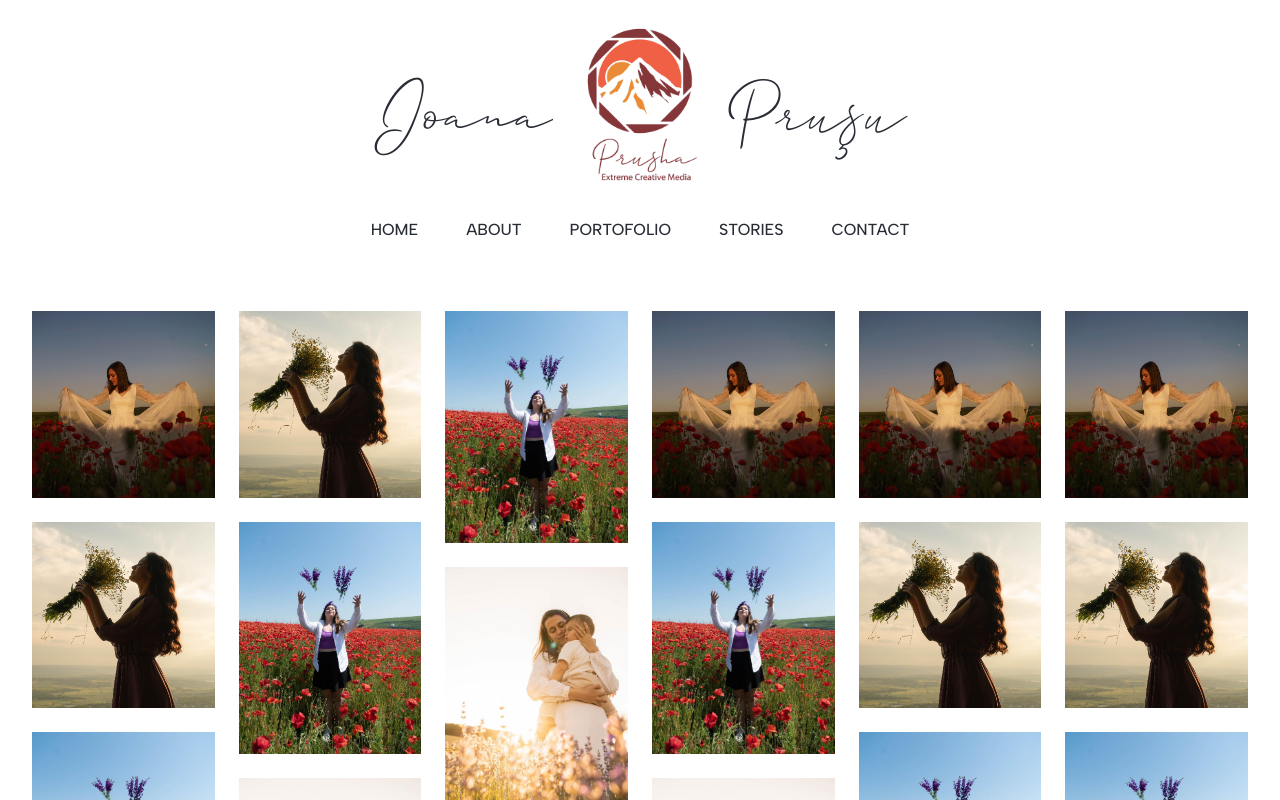
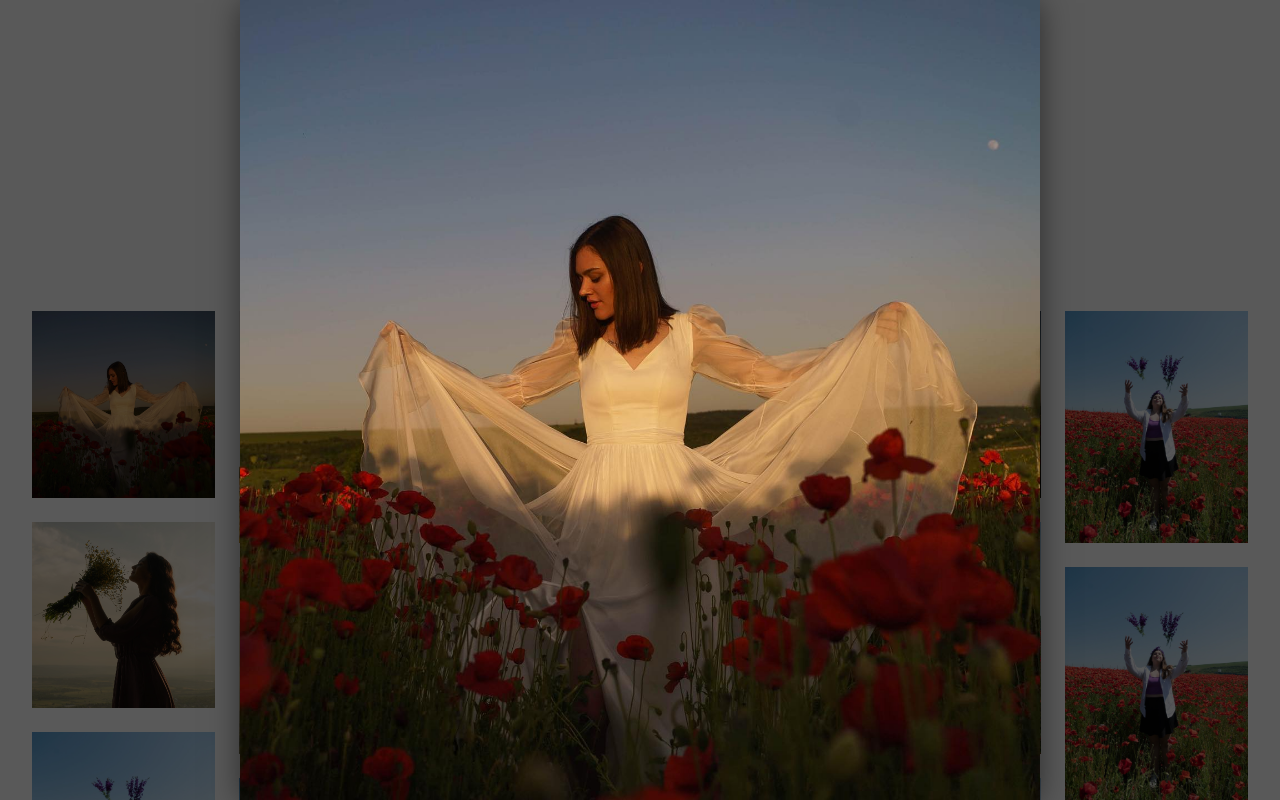
Before and after one commit to mihaismolenski/prushamedia.ro, a React (Create React App) app: page /portofolio in a window 1280 px wide. Both pictures are taken after a click on the element 123 px from the left and 404 px from the top of the page. Shown: the top 800 px of the page. Built offline with nearby package versions, Linux system fonts and the light colour scheme.

Commit message:
Add gallery for portofolio

```diff
--- /dev/null
+++ b/src/components/gallery/gallery.scss
@@ -0,0 +1,40 @@
+@import "../../scss/variables.scss";
+
+.gallery-background {
+  width: auto;
+  position: fixed;
+  background: rgba(0, 0, 0, 0.65);
+  left: 0;
+  right: 0;
+  top: 0;
+  bottom: 0;
+  z-index: 99;
+
+  &.visible {
+    visibility: visible;
+  }
+
+  &.hidden {
+    visibility: hidden;
+  }
+}
+
+.gallery-wrapper {
+  z-index: 100;
+  position: fixed;
+  left: 0;
+  top: 0;
+  right: 0;
+  margin: auto;
+  opacity: 1;
+  width: fit-content;
+
+  .gallery-content {
+    position: relative;
+    box-sizing: border-box;
+    z-index: 100;
+    box-shadow: 0 0.1875rem 1.875rem #00000080;
+    height: 100vh;
+    display: flex;
+  }
+}
--- /dev/null
+++ b/src/components/gallery/gallery.tsx
@@ -0,0 +1,29 @@
+import "./gallery.scss";
+
+export interface GalleryProps {
+  handleClose: Function;
+  images: string[];
+  selectedPhoto: number;
+}
+
+export const Gallery = ({
+  handleClose,
+  images,
+  selectedPhoto,
+}: GalleryProps) => {
+  return (
+    <>
+      <div
+        className="gallery-background"
+        onClick={() => handleClose && handleClose()}
+      ></div>
+      <div className="gallery-wrapper">
+        <div className="gallery-content">
+          <img alt="gallery" src={images[selectedPhoto]} />
+        </div>
+      </div>
+    </>
+  );
+};
+
+export default Gallery;
--- a/src/components/index.ts
+++ b/src/components/index.ts
@@ -9,3 +9,4 @@ export * from "./carousel/carousel";
 export * from "./about-me/about-me";
 export * from "./story-card/story-card";
 export * from "./scroll-to-top/scroll-to-top";
+export * from "./gallery/gallery";
--- a/src/features/portofolio/portofolio.tsx
+++ b/src/features/portofolio/portofolio.tsx
@@ -1,80 +1,94 @@
+import { useEffect, useState } from "react";
+
 import "./portofolio.scss";
 import story1Img from "../../gallery/stories/story1.jpeg";
 import story2Img from "../../gallery/stories/story2.jpeg";
 import story3Img from "../../gallery/stories/story3.jpeg";
 import story4Img from "../../gallery/stories/story4.jpeg";
+import { Gallery } from "../../components";
 
 export const Portofolio = () => {
+  const [showGallery, setShowGallery] = useState(false);
+  const [noColumns] = useState(6);
+  const [selectedPhoto, setSelectedPhoto] = useState(0);
+
+  useEffect(() => {
+    document.body.style.overflow = !showGallery ? "unset" : "hidden";
+    //if body has scrollbar visible
+    if (document.body.scrollHeight > document.body.clientHeight) {
+      document.body.style.borderRight = !showGallery
+        ? "unset"
+        : "0.25rem solid #0f0f0f";
+    }
+  }, [showGallery]);
+
+  const photos: string[] = [
+    story1Img,
+    story2Img,
+    story3Img,
+    story4Img,
+    story2Img,
+    story3Img,
+    story4Img,
+    story2Img,
+    story1Img,
+    story3Img,
+    story4Img,
+    story2Img,
+    story1Img,
+    story3Img,
+    story3Img,
+    story3Img,
+    story3Img,
+    story1Img,
+  ];
+
+  const remainingPhotosNo = photos.length % noColumns;
+
   return (
     <div className="portofolio">
       <div className="portofolio-content">
-        <div className="column">
-          <div>
-            <img alt="portofolio" src={story1Img} />
-          </div>
-          <div>
-            <img alt="portofolio" src={story2Img} />
-          </div>
-          <div>
-            <img alt="portofolio" src={story3Img} />
-          </div>
-        </div>
-        <div className="column">
-          <div>
-            <img alt="portofolio" src={story2Img} />
-          </div>
-          <div>
-            <img alt="portofolio" src={story3Img} />
-          </div>
-          <div>
-            <img alt="portofolio" src={story4Img} />
-          </div>
-        </div>
-        <div className="column">
-          <div>
-            <img alt="portofolio" src={story3Img} />
-          </div>
-          <div>
-            <img alt="portofolio" src={story4Img} />
-          </div>
-          <div>
-            <img alt="portofolio" src={story1Img} />
-          </div>
-        </div>
-        <div className="column">
-          <div>
-            <img alt="portofolio" src={story1Img} />
-          </div>
-          <div>
-            <img alt="portofolio" src={story3Img} />
-          </div>
-          <div>
-            <img alt="portofolio" src={story4Img} />
-          </div>
-        </div>
-        <div className="column">
-          <div>
-            <img alt="portofolio" src={story1Img} />
-          </div>
-          <div>
-            <img alt="portofolio" src={story2Img} />
-          </div>
-          <div>
-            <img alt="portofolio" src={story3Img} />
-          </div>
-        </div>
-        <div className="column">
-          <div>
-            <img alt="portofolio" src={story1Img} />
-          </div>
-          <div>
-            <img alt="portofolio" src={story2Img} />
-          </div>
-          <div>
-            <img alt="portofolio" src={story3Img} />
-          </div>
-        </div>
+        {Array.from(Array(noColumns)).map((value, colIndex) => {
+          let count = Math.trunc(
+            colIndex < remainingPhotosNo
+              ? (photos.length + noColumns - 1) / noColumns
+              : photos.length / noColumns
+          );
+          let startIndex =
+            colIndex < remainingPhotosNo
+              ? colIndex * count
+              : remainingPhotosNo * (count + 1) +
+                (colIndex - remainingPhotosNo) * count;
+
+          return (
+            <div className="column" key={`column-${colIndex}`}>
+              {photos
+                .slice(startIndex, startIndex + count)
+                .map((value, photoIndex) => {
+                  return (
+                    <div key={`photo-${photoIndex}`}>
+                      <img
+                        src={value}
+                        alt="gallery"
+                        onClick={() => {
+                          setShowGallery(true);
+                          setSelectedPhoto(startIndex + photoIndex);
+                        }}
+                      />
+                    </div>
+                  );
+                })}
+            </div>
+          );
+        })}
       </div>
+      {showGallery && (
+        <Gallery
+          handleClose={() => setShowGallery(false)}
+          images={photos}
+          selectedPhoto={selectedPhoto}
+        />
+      )}
     </div>
   );
 };
```
